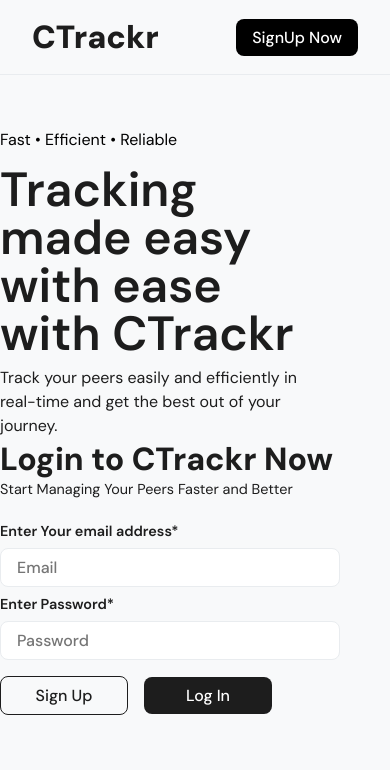
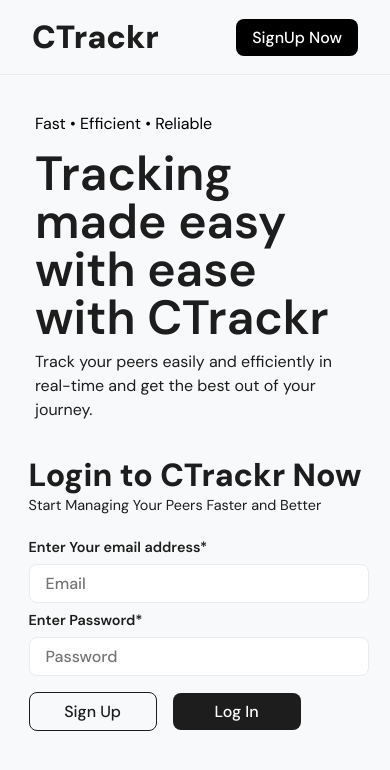
Before and after one commit to AswinAsok/ctrackr, a React (Vite) app: page / in a window 390 px wide. Shown: the top 770 px of the page. Built offline with nearby package versions, Linux system fonts and the light colour scheme; no server answers.

Commit message:
feat(auth):responsive-ui

```diff
--- a/src/pages/Auth/Login.module.css
+++ b/src/pages/Auth/Login.module.css
@@ -36,6 +36,8 @@
     align-items: center;
     flex-wrap: wrap;
     column-gap: 4rem;
+
+    padding: 1rem;
 }
 
 .signUpButton {
@@ -164,3 +166,15 @@
 .leftSideFeatures {
     margin-bottom: 1rem;
 }
+
+@media (max-width: 748px) {
+    .authContainer {
+        flex-direction: column;
+        justify-content: center;
+        align-items: center;
+    }
+
+    .authRightSide {
+        margin-top: 2rem;
+    }
+}
```
